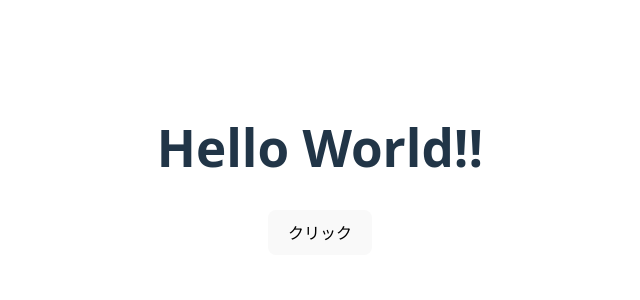
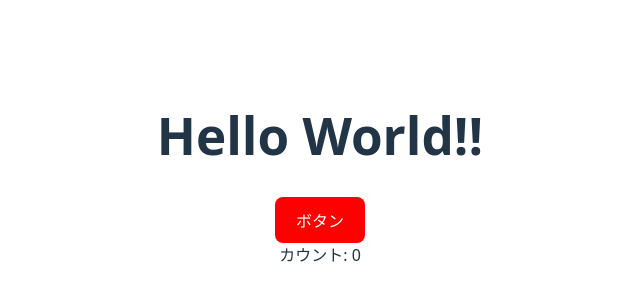
Before and after one commit to YGMS-yukkuri/vite-project, a React (Vite) app: page / in a window 1280 px wide. Shown: the part 230-530 px from the top of the page, without its empty margins (320-960 px from the left). Built offline with nearby package versions, Linux system fonts and the light colour scheme.

Commit message:
ディレクトリ配列の変更&複数のコンポーネントの実装

```diff
--- a/src/App.jsx
+++ b/src/App.jsx
@@ -1,22 +1,23 @@
 import React, { useState } from 'react'
 import './App.css'
-import Button from './button'
+import Button from './components/Button/button'
+import Display from './components/Display/Display';
 
 function App() {
   const [count, setCount] = useState(0)
 
   const handleClick = () => {
-    console.log("button clicked");
-  }
+        setCount(count + 1);
+    };
 
   return (
     <>
       <h1>Hello World!!</h1>
-      <Button type="submit" onclick={handleClick}>
-        <span>クリック</span>
+      <Button type="submit" onClick={handleClick}>
+        ボタン
       </Button>
+      <Display count={count} />
     </>
   )
 }
-
 export default App
--- a/src/button.jsx
+++ /dev/null
@@ -1,13 +0,0 @@
-function Button(props) {
-
-
-    const { type, disabled, children, onclick } = props;
-
-
-    return (
-        <button type={type} disabled={disabled} onClick={onclick}>
-            {children}
-        </button>
-    )
-}
-export default Button
--- /dev/null
+++ b/src/components/Button/Button.module.css
@@ -0,0 +1,5 @@
+.button {
+    padding: 10px 20px;
+    background-color: #f00;
+    color: #fff;
+}
--- /dev/null
+++ b/src/components/Button/button.jsx
@@ -0,0 +1,13 @@
+import styles from './Button.module.css';
+
+function Button(props) {
+    const { onClick, children } = props;
+
+
+    return (
+        <button className={styles.button} onClick={onClick}>
+            {children}
+        </button>
+    )
+}
+export default Button;
--- /dev/null
+++ b/src/components/Display/Display.jsx
@@ -0,0 +1,9 @@
+function Display(props) {
+    const { count } = props;
+    return (
+        <div>
+            カウント: {count}
+        </div>
+    )
+}
+export default Display;
```
